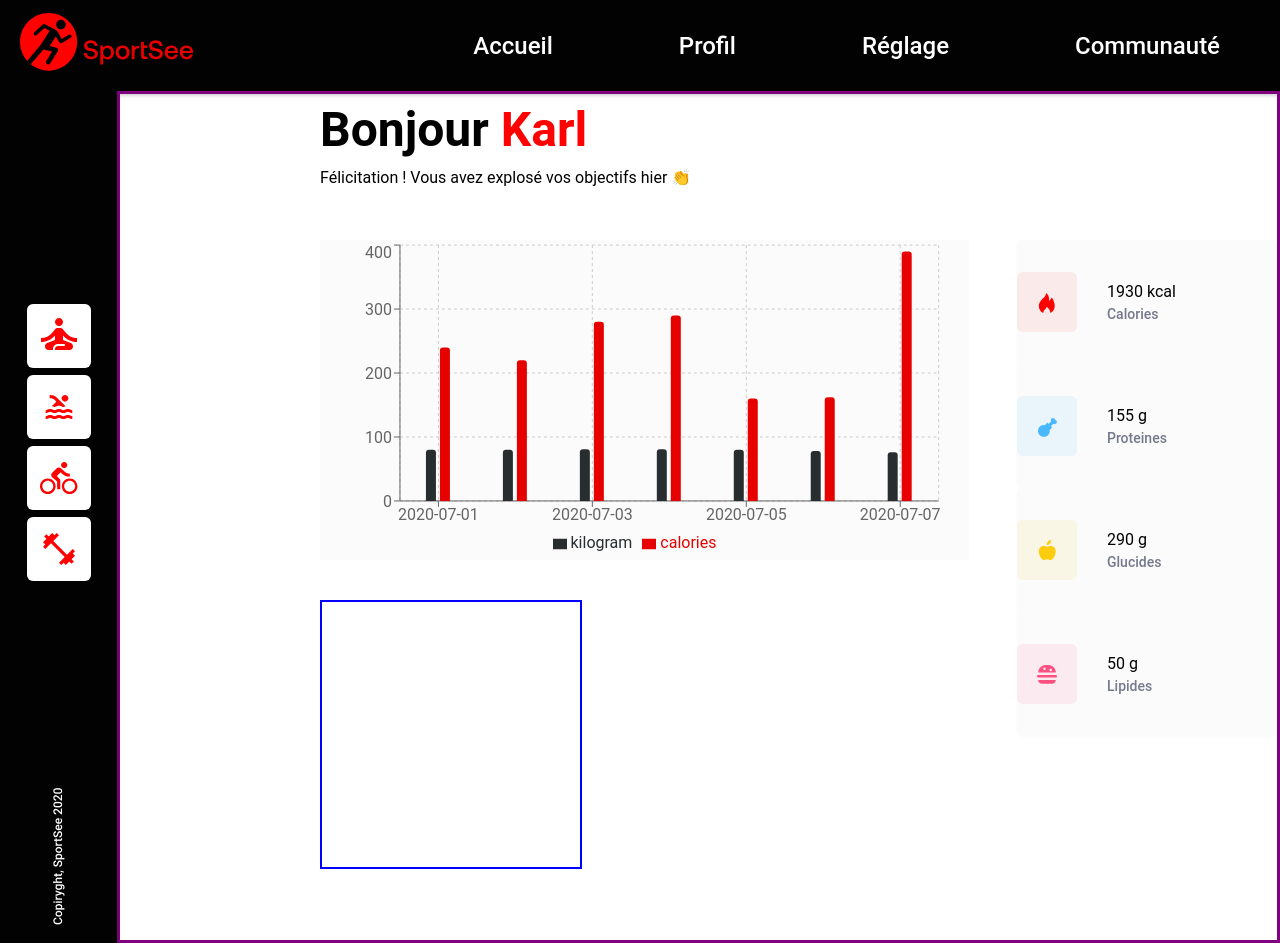
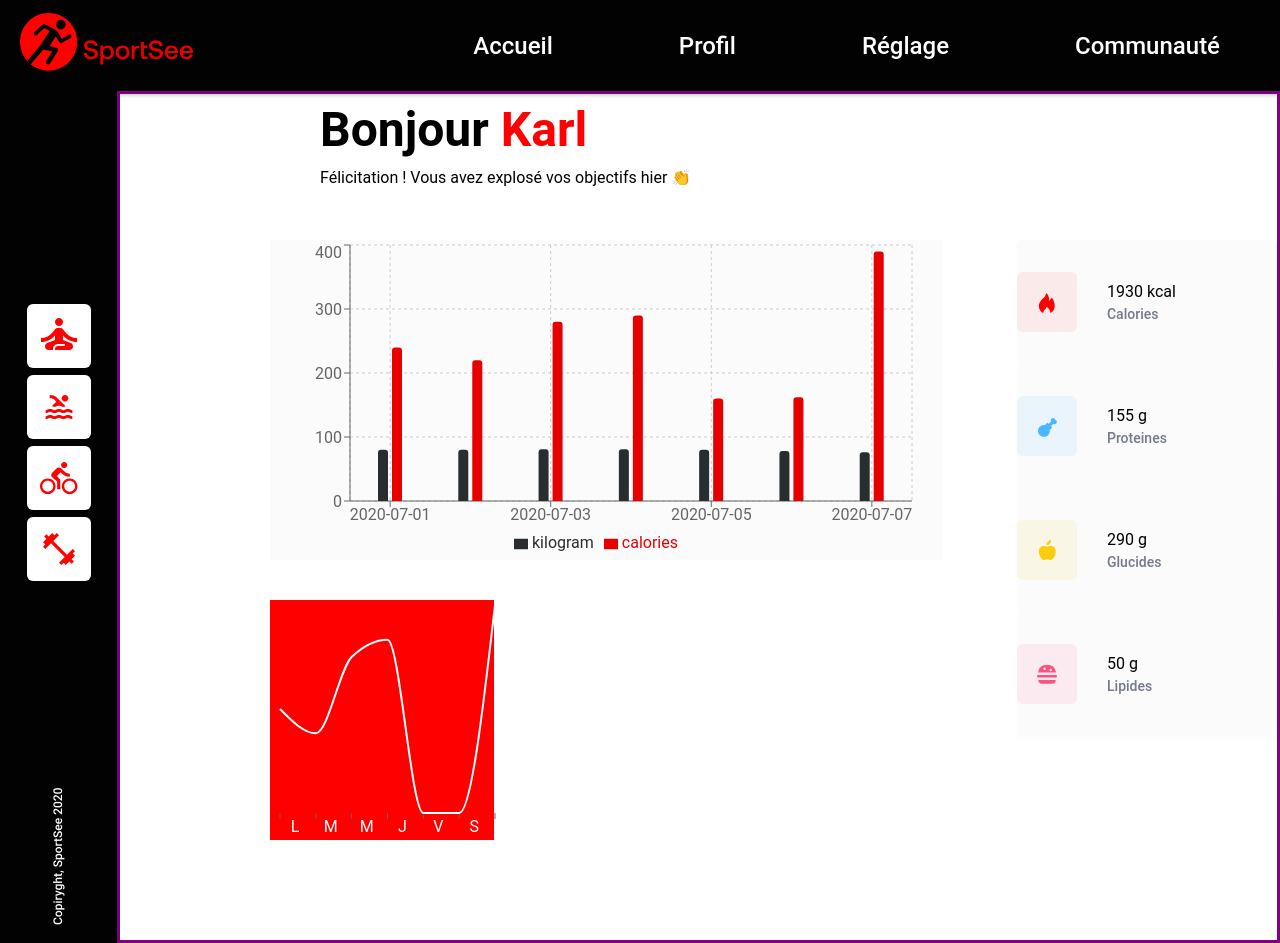
Before and after one commit to JC971/sportSee, a React (Vite) app: page / in a window 1280 px wide. Built offline with nearby package versions, Linux system fonts and the light colour scheme.

Commit message:
linechart ébauche

```diff
--- a/src/Data.js
+++ b/src/Data.js
@@ -134,7 +134,7 @@ export const USER_AVERAGE_SESSIONS = [
                 sessionLength: 45
             },
             {
-                day: 4,
+                  day: 4,
                 sessionLength: 50
             },
             {
@@ -150,6 +150,8 @@ export const USER_AVERAGE_SESSIONS = [
                 sessionLength: 60
             }
         ]
+
+
     },
     {
         userId: 18,
--- a/src/styles/chartActivities.scss
+++ b/src/styles/chartActivities.scss
@@ -2,7 +2,7 @@
 	width: 100%;
 	height: 750px;
 	display: grid;
-	grid-template-columns: 200px repeat(10, 1fr) 260px;
+	grid-template-columns: 150px repeat(10, 1fr) 260px;
 	grid-template-rows: 50px repeat(7, 120px);
 
 
@@ -43,10 +43,14 @@
 	}
 
 	.average-duration{
-		width: 258px;
-		height: 265px;
-		border: solid blue 2px;
-		grid-area: 5/2;
+
+		grid-area: 5/2/7/5;
+		box-shadow: 0px 2px 4px 0px #00000005;
+
+		grid-column-start: 2;
+
+		background-color: #FF0000;
+
 	}
 
 }
--- a/src/usecases/components/ChartActivities.tsx
+++ b/src/usecases/components/ChartActivities.tsx
@@ -4,6 +4,7 @@ import GlucidesEnergy from "./GlucidesEnergy.tsx";
 import LipidesEnergy from "./LipidesEnergy.tsx";
 import ProteinesEnergy from "./ProteinesEnergy.tsx";
 import ActivityChart from "./ActivityChart.tsx";
+import LineChartObjective from "./lineChartObjective.tsx";
 const ChartActivities = () => {
 	return (
 		<div>
@@ -12,7 +13,7 @@ const ChartActivities = () => {
 					<ActivityChart />
 				</div>
 				<div className="average-duration">
-
+					<LineChartObjective/>
 				</div>
 				<div className="calories-container">
 					<div className="calories-box">
--- /dev/null
+++ b/src/usecases/components/lineChartObjective.tsx
@@ -0,0 +1,92 @@
+import { PureComponent } from "react";
+import {
+	LineChart,
+	Line,
+	XAxis,
+	YAxis,
+	Tooltip,
+	ResponsiveContainer,
+} from "recharts";
+
+const data = [
+	{
+		day: 1,
+		sessionLength: 30,
+	},
+	{
+		day: 2,
+		sessionLength: 23,
+	},
+	{
+		day: 3,
+		sessionLength: 45,
+	},
+	{
+		day: 4,
+		sessionLength: 50,
+	},
+	{
+		day: 5,
+		sessionLength: 0,
+	},
+	{
+		day: 6,
+		sessionLength: 0,
+	},
+	{
+		day: 7,
+		sessionLength: 60,
+	},
+];
+
+export default class LineChartObjective extends PureComponent {
+	static demoUrl = "https://codesandbox.io/s/simple-line-chart-kec3v";
+
+	render() {
+		return (
+			<div style={{ width: "255px", height: "263px" }}>
+				<ResponsiveContainer width="100%" height="100%">
+					<LineChart
+						width={500}
+						height={300}
+						data={data}
+						margin={{
+							top: 5,
+							right: 30,
+							left: -50,
+							bottom: 20,
+						}}
+					>
+						<XAxis
+							dataKey="day"
+							axisLine={false}
+
+							tick={{
+								fill: "#FFFFFF",
+								style: {
+									transform: 'translate( 15px)'
+								}
+							}}
+							tickFormatter={(day) => {
+								const daysAbr = ["L", "M", "M", "J", "V", "S", "D"];
+								return daysAbr[day - 1];
+							}}
+						/>
+						<YAxis axisLine={false} tick={false} />
+						<Tooltip />
+
+						<Line
+							type="monotone"
+							dataKey="sessionLength"
+							stroke="#fff"
+							strokeWidth={2}
+							dot={false}
+							activeDot={{ r: 8 }}
+						/>
+						<Line type="monotone" dataKey="" stroke="#82ca9d" />
+					</LineChart>
+				</ResponsiveContainer>
+			</div>
+		);
+	}
+}
```
Also changed, not shown: src/usecases/components/Mediane.tsx (added, +112 -0 lines), src/usecases/components/sessionsForUserId12.tsx (added, +10 -0 lines).
